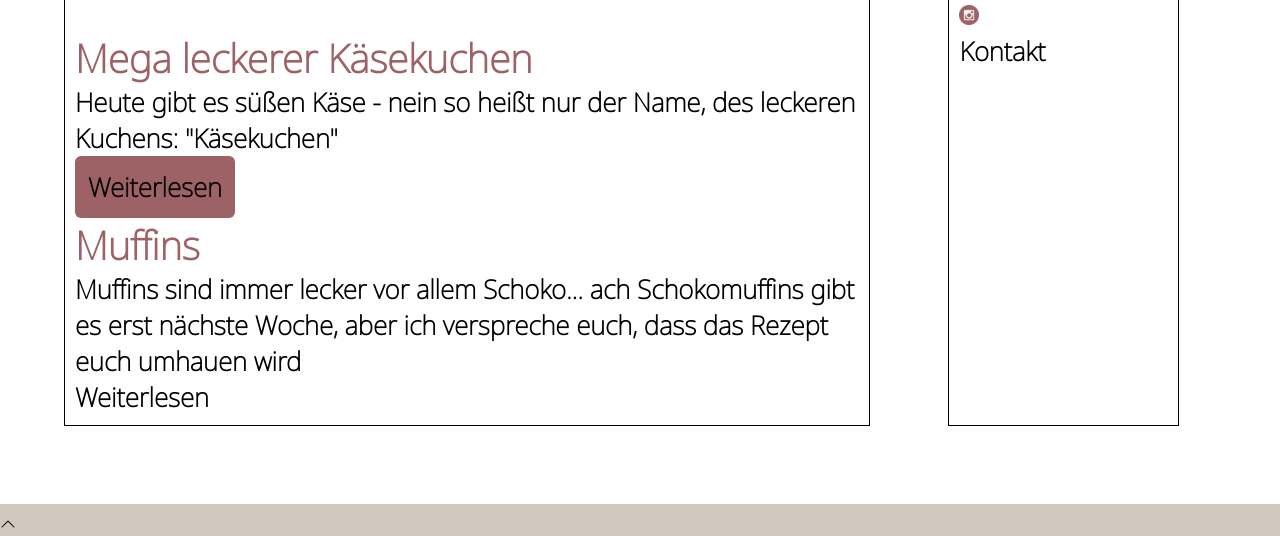
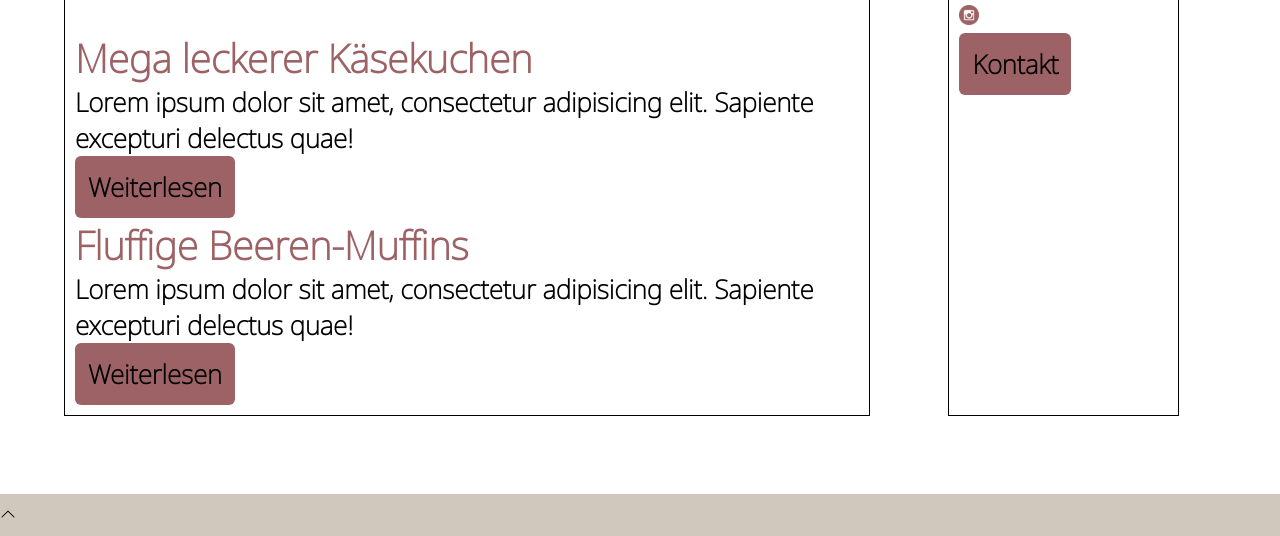
Before and after one commit to idfcboutm/idfcboutm.github.io, a plain HTML site: page index.html in a window 1280 px wide. Shown: the part 1000-1536 px from the top of the page. Drawn offline with nearby package versions, Linux system fonts and the light colour scheme; a web font is replaced by a local one.

Commit message:
Update index.html

```diff
--- a/index.html
+++ b/index.html
@@ -9,6 +9,8 @@
     <title>Responsive Made Easy</title>
     <link rel="preconnect" href="https://fonts.gstatic.com">
     <link href="https://fonts.googleapis.com/css2?family=Kameron&display=swap" rel="stylesheet">
+    <link rel="preconnect" href="https://fonts.gstatic.com">
+    <link href="https://fonts.googleapis.com/css2?family=Dancing+Script&display=swap" rel="stylesheet">
 </head>
 
 <body>
@@ -67,28 +69,24 @@
                     <h3>
                         Mega leckerer Käsekuchen
                     </h3>
-                    <p>
-                        Heute gibt es süßen Käse - nein so heißt nur der Name, des leckeren Kuchens: "Käsekuchen"
-                    </p>
+                    <p>Lorem ipsum dolor sit amet, consectetur adipisicing elit. Sapiente excepturi delectus quae!</p>
                     <div class="button">
                         <p>
                             Weiterlesen
                         </p>
                     </div>
                     <img src="assets/images/muffins.png" class="left-image" alt="">
-                    <h3>Muffins</h3>
-                    <p>
-                        Muffins sind immer lecker vor allem Schoko... ach Schokomuffins gibt es erst nächste Woche, aber ich verspreche euch, dass das Rezept euch umhauen wird
-                    </p>
-                    <div>
+                    <h3>Fluffige Beeren-Muffins</h3>
+                    <p>Lorem ipsum dolor sit amet, consectetur adipisicing elit. Sapiente excepturi delectus quae!</p>
+                    <div class="button">
                         <p>
                             Weiterlesen
                         </p>
                     </div>
                 </div>
                 <div class="grid-item">
-                    <img src="assets/images/kontaktrechts.jpg" alt="" height="100px">
-                    <ul>
+                    <img src="assets/images/kontaktrechts.jpg" alt="" height="100px" id="rightimg">
+                    <ul class="pinksocialmedia">
                         <li>
                             <a href=""><img src="assets/images/pinkfacebook.png" alt="" height="20px"></a>
                         </li>
@@ -99,7 +97,7 @@
                             <a href=""><img src="assets/images/pinkinsta.png" alt="" height="20px"></a>
                         </li>
                     </ul>
-                    <div>
+                    <div class="button">
                         <p>
                             Kontakt
                         </p>
```
